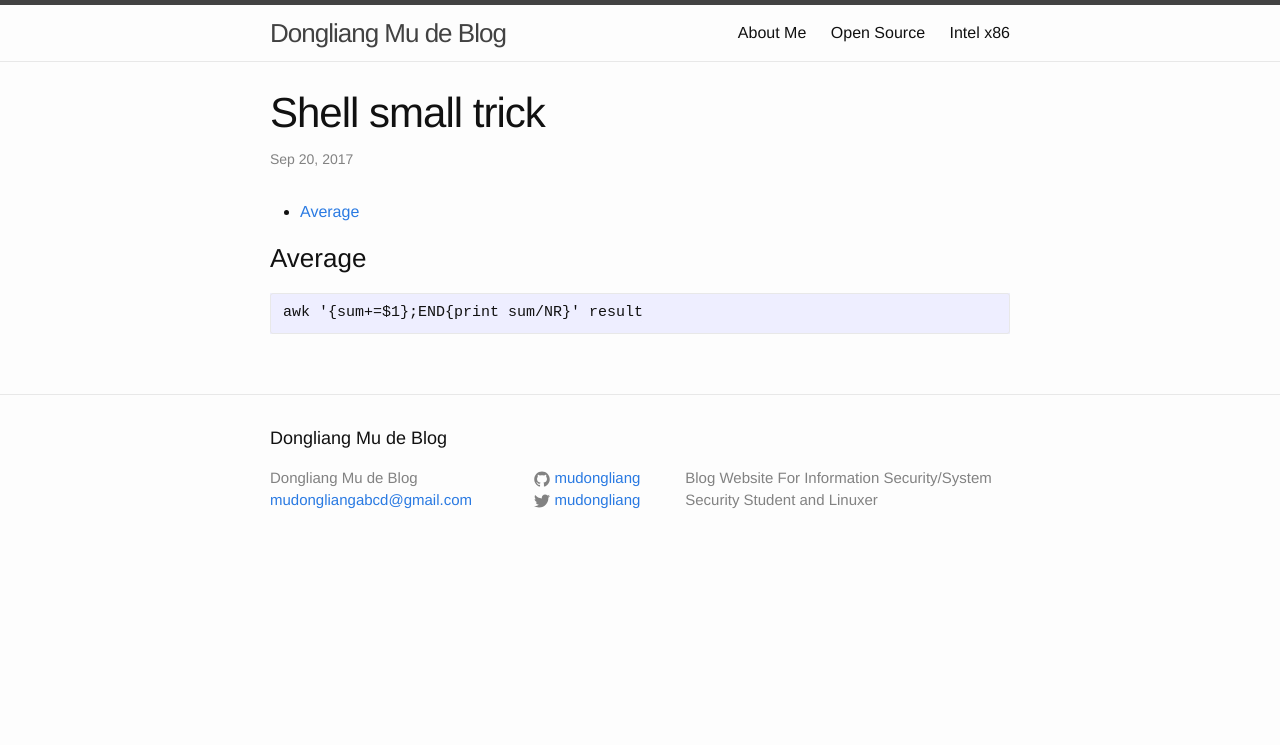
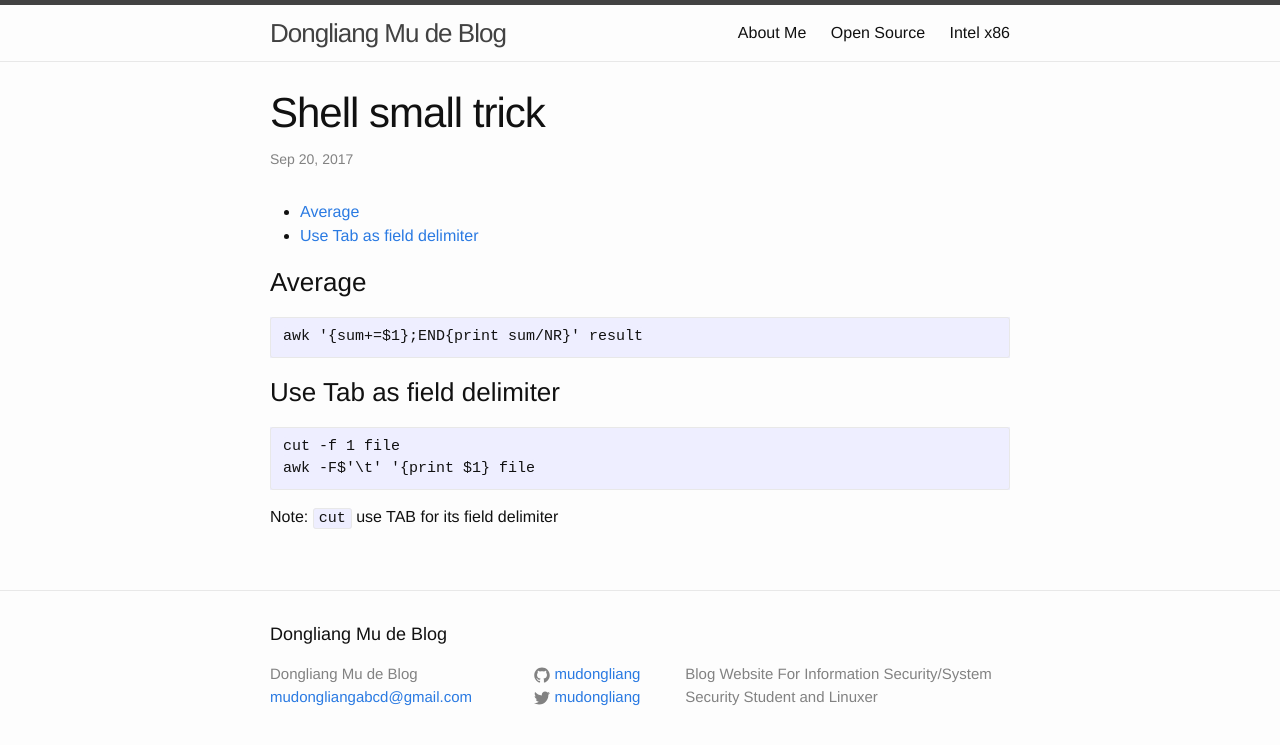
Before and after one commit to mudongliang/mudongliang.github.io, a Jekyll site: the page built from _posts/2017-09-20-shell-small-trick.md, in a window 1280 px wide. Shown: the top 745 px of the page. Built offline with Jekyll 4.4.1, drawn with Linux system fonts in a browser that asks for light colours.

Commit message:
further more small tricks

````diff
--- a/_posts/2017-09-20-shell-small-trick.md
+++ b/_posts/2017-09-20-shell-small-trick.md
@@ -15,3 +15,12 @@ tags: []
 ```
 awk '{sum+=$1};END{print sum/NR}' result
 ```
+
+### Use Tab as field delimiter
+
+```
+cut -f 1 file
+awk -F$'\t' '{print $1} file
+```
+
+Note: `cut` use TAB for its field delimiter
````
